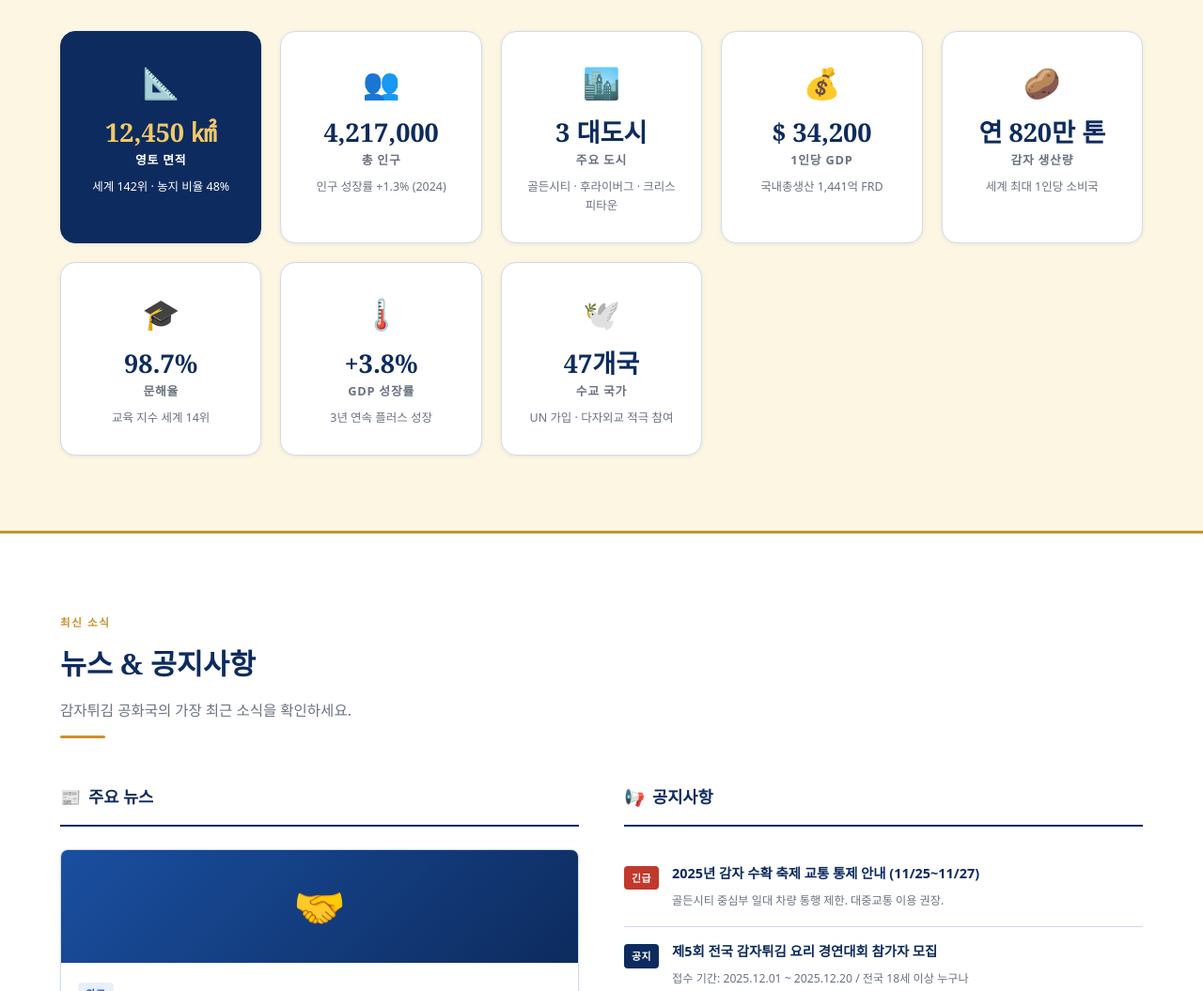
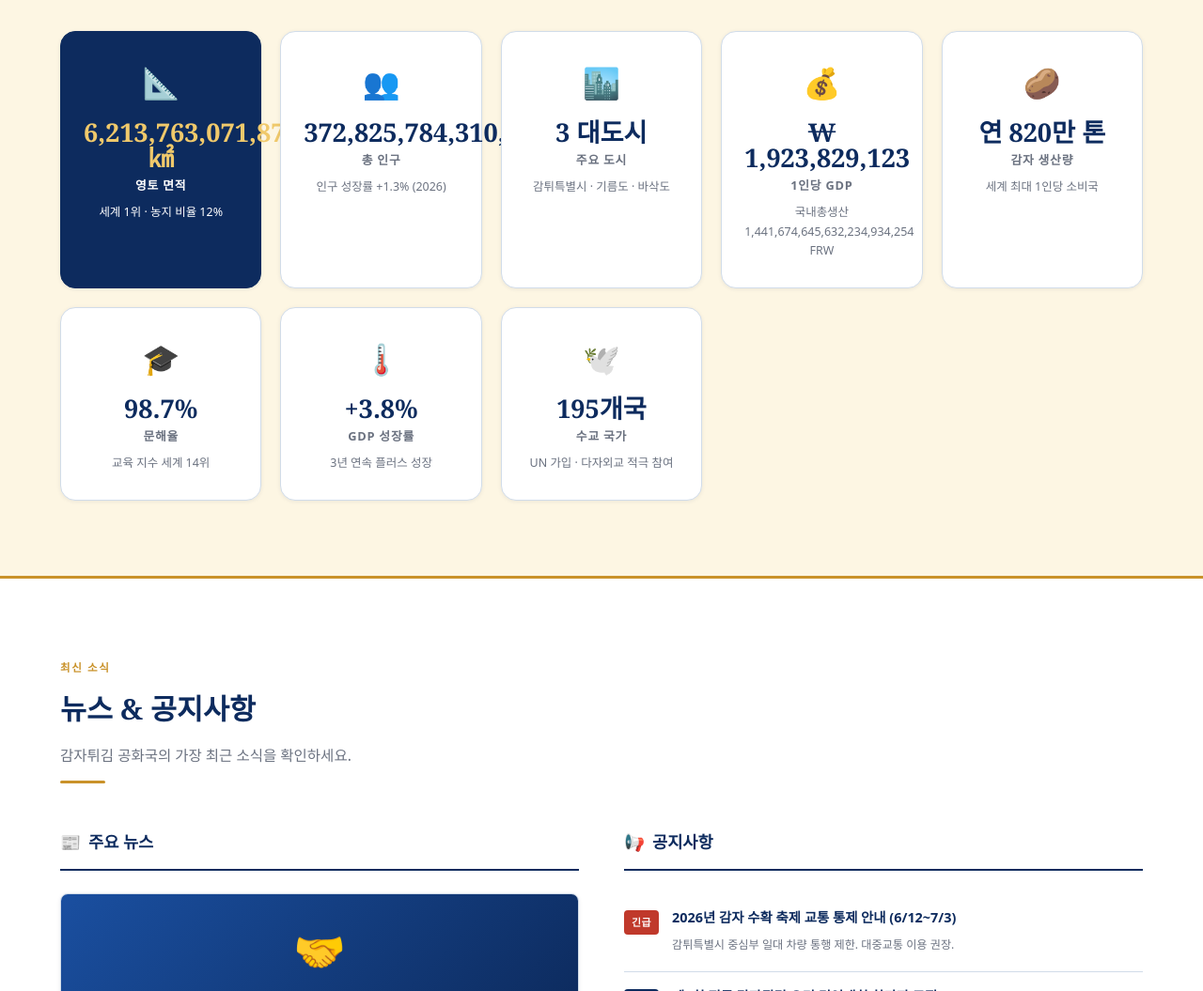
Before and after one commit to leesangmin0628/-, a plain HTML site: page index.html in a window 1280 px wide. Shown: the part 2740-3795 px from the top of the page at 94% size. Drawn offline with Linux system fonts and the light colour scheme.

Commit message:
Update index.html

```diff
--- a/index.html
+++ b/index.html
@@ -1014,7 +1014,7 @@
           <p>
             국가 경제는 감자 농업 및 식품 가공 산업을 기반으로 하되, 최근에는
             기술 혁신 및 관광 산업을 적극 육성하고 있습니다. 1인당 GDP는
-            약 34,200 프라이달러(FRD)로 안정적인 성장세를 보이고 있습니다.
+            약 1,923,829,123 감튀원(FRW)로 안정적인 성장세를 보이고 있습니다.
           </p>
           <p>
             공용어는 국어(감자어)이며 영어를 제2공용어로 지정하고 있습니다.
@@ -1161,27 +1161,27 @@
       <div class="stats-grid">
         <div class="stat-card highlight fade-in">
           <div class="stat-card-icon" aria-hidden="true">📐</div>
-          <span class="stat-card-value">12,450 ㎢</span>
+          <span class="stat-card-value">6,213,763,071,874.64 ㎢</span>
           <div class="stat-card-label">영토 면적</div>
-          <p class="stat-card-sub">세계 142위 · 농지 비율 48%</p>
+          <p class="stat-card-sub">세계 1위 · 농지 비율 12%</p>
         </div>
         <div class="stat-card fade-in">
           <div class="stat-card-icon" aria-hidden="true">👥</div>
-          <span class="stat-card-value">4,217,000</span>
+          <span class="stat-card-value">372,825,784,310,000</span>
           <div class="stat-card-label">총 인구</div>
-          <p class="stat-card-sub">인구 성장률 +1.3% (2024)</p>
+          <p class="stat-card-sub">인구 성장률 +1.3% (2026)</p>
         </div>
         <div class="stat-card fade-in">
           <div class="stat-card-icon" aria-hidden="true">🏙️</div>
           <span class="stat-card-value">3 대도시</span>
           <div class="stat-card-label">주요 도시</div>
-          <p class="stat-card-sub">골든시티 · 후라이버그 · 크리스피타운</p>
+          <p class="stat-card-sub">감튀특별시 · 기름도 · 바삭도</p>
         </div>
         <div class="stat-card fade-in">
           <div class="stat-card-icon" aria-hidden="true">💰</div>
-          <span class="stat-card-value">$ 34,200</span>
+          <span class="stat-card-value">₩ 1,923,829,123</span>
           <div class="stat-card-label">1인당 GDP</div>
-          <p class="stat-card-sub">국내총생산 1,441억 FRD</p>
+          <p class="stat-card-sub">국내총생산 1,441,674,645,632,234,934,254 FRW</p>
         </div>
         <div class="stat-card fade-in">
           <div class="stat-card-icon" aria-hidden="true">🥔</div>
@@ -1203,7 +1203,7 @@
         </div>
         <div class="stat-card fade-in">
           <div class="stat-card-icon" aria-hidden="true">🕊️</div>
-          <span class="stat-card-value">47개국</span>
+          <span class="stat-card-value">195개국</span>
           <div class="stat-card-label">수교 국가</div>
           <p class="stat-card-sub">UN 가입 · 다자외교 적극 참여</p>
         </div>
@@ -1236,7 +1236,7 @@
             <div class="news-card-body">
               <span class="news-badge">외교</span>
               <div class="news-card-title-text" id="news1-title">
-                황금튀김 대통령, 이웃 나라 '돈까스 왕국'과 우호협력 조약 체결
+                감자튀김 대통령, 이웃 나라 '돈까스 왕국'과 우호협력 조약 체결
               </div>
               <div class="news-card-date">2025년 11월 18일</div>
             </div>
@@ -1275,22 +1275,22 @@
             <div class="notice-item" role="listitem">
               <span class="notice-badge urgent" aria-label="긴급">긴급</span>
               <div class="notice-text">
-                <strong>2025년 감자 수확 축제 교통 통제 안내 (11/25~11/27)</strong>
-                <span>골든시티 중심부 일대 차량 통행 제한. 대중교통 이용 권장.</span>
+                <strong>2026년 감자 수확 축제 교통 통제 안내 (6/12~7/3)</strong>
+                <span>감튀특별시 중심부 일대 차량 통행 제한. 대중교통 이용 권장.</span>
               </div>
             </div>
             <div class="notice-item" role="listitem">
               <span class="notice-badge" aria-label="공지">공지</span>
               <div class="notice-text">
                 <strong>제5회 전국 감자튀김 요리 경연대회 참가자 모집</strong>
-                <span>접수 기간: 2025.12.01 ~ 2025.12.20 / 전국 18세 이상 누구나</span>
+                <span>접수 기간: 2026.7.01 ~ 2026.7.20 / 전국 18세 이상 누구나</span>
               </div>
             </div>
             <div class="notice-item" role="listitem">
               <span class="notice-badge" aria-label="공지">공지</span>
               <div class="notice-text">
                 <strong>2026년 국가 예산안 국회 제출 완료</strong>
-                <span>총 규모 42.7조 FRD, 교육·복지·기술 혁신 분야 중점 배정</span>
+                <span>총 규모 4212.7조 FRW, 교육·복지·기술 혁신 분야 중점 배정</span>
               </div>
             </div>
           </div>
@@ -1350,7 +1350,7 @@
           <address style="font-style:normal;">
             <div class="footer-contact-item">
               <span aria-hidden="true">📍</span>
-              <span>골든시티 자유대로 1번지<br/>감자튀김 공화국 정부청사</span>
+              <span>감튀특별시 자유대로 1번지<br/>감자튀김 공화국 정부청사</span>
             </div>
             <div class="footer-contact-item">
               <span aria-hidden="true">📞</span>
@@ -1371,7 +1371,7 @@
 
       <!-- 저작권 바 -->
       <div class="footer-bottom">
-        <span>© 2025 감자튀김 공화국 전자정부포털. 모든 권리 보유.</span>
+        <span>© 2026 감자튀김 공화국. 모든 권리 보유. 본 사이트는 가상 국가 감자튀김 공화국의 사이트이며 단순히 유머를 위한 사이트입니다.</span>
         <nav class="footer-bottom-links" aria-label="하단 법적 메뉴">
           <a href="#">개인정보 처리방침</a>
           <a href="#">이용약관</a>
```
